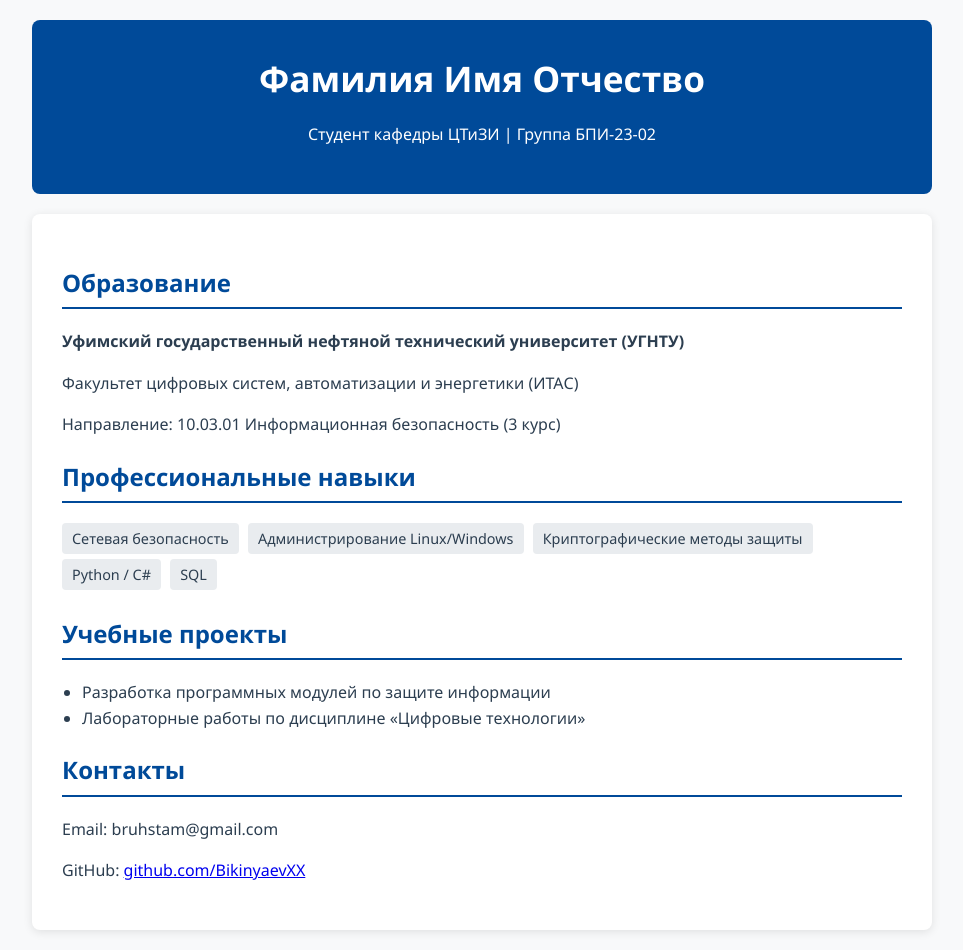
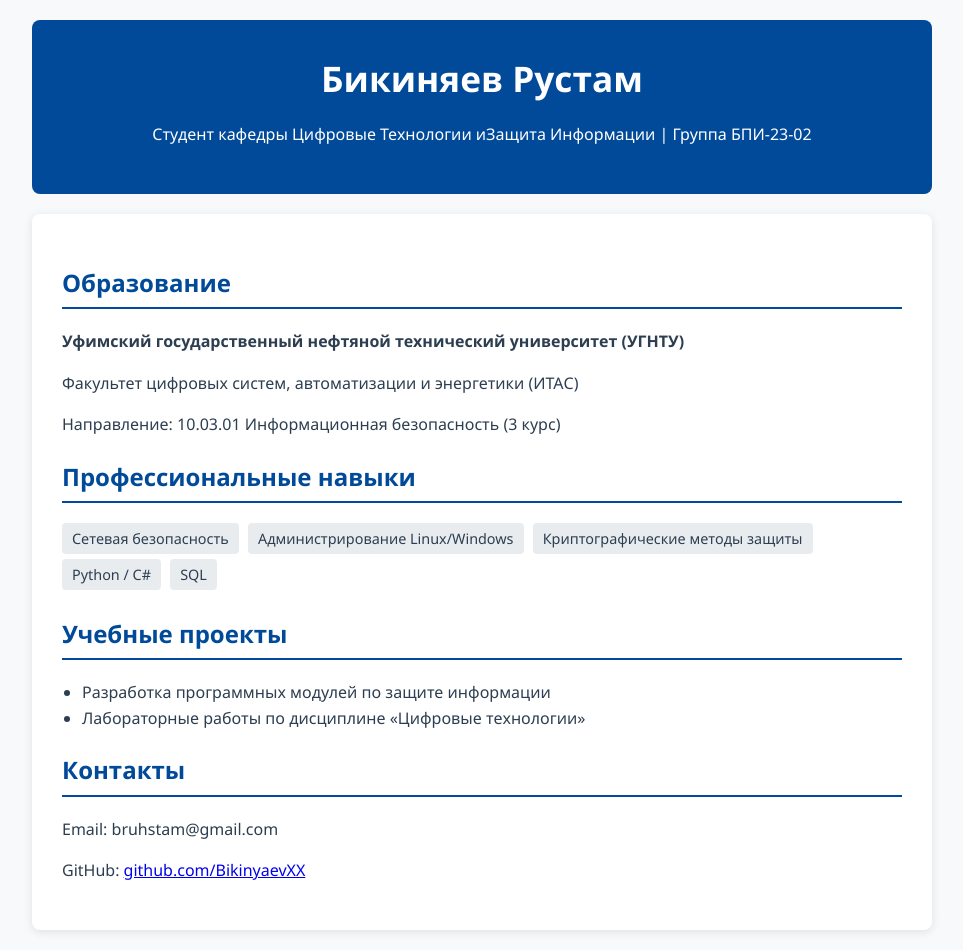
Before and after one commit to BikinyaevXX/BikinyaevXX.github.io, a plain HTML site: page index.html in a window 1280 px wide. Shown: the whole page, without its empty margins (158-1121 px from the left). Drawn offline with Linux system fonts and the light colour scheme.

Commit message:
Update index.html

```diff
--- a/index.html
+++ b/index.html
@@ -17,8 +17,8 @@
 </head>
 <body>
     <header>
-        <h1>Фамилия Имя Отчество</h1>
-        <p>Студент кафедры ЦТиЗИ | Группа БПИ-23-02</p>
+        <h1>Бикиняев Рустам</h1>
+        <p>Студент кафедры Цифровые Технологии иЗащита Информации | Группа БПИ-23-02</p>
     </header>
 
     <div class="container">
```
